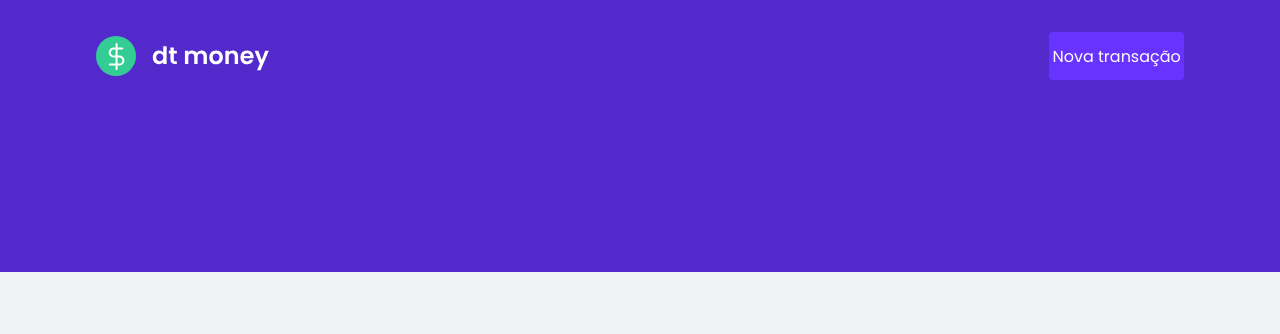
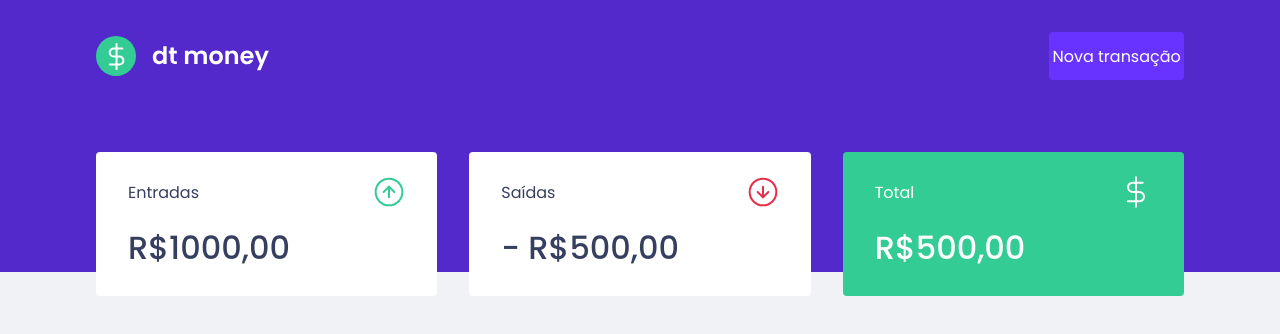
Before and after one commit to David-TM12/djmoney, a React (Create React App) app: page / in a window 1280 px wide. Shown: the top 334 px of the page. Built offline with nearby package versions, Linux system fonts and the light colour scheme.

Commit message:
Componente: Summary

```diff
--- a/public/index.html
+++ b/public/index.html
@@ -8,7 +8,7 @@
     <link rel="shortcut icon" href="favicon.png" type="image/png">
     <title>djmoney</title>
 
-    <link href="https://fonts.googleapis.com/css2?family=Poppins:wght@400;600&display=swap" rel="stylesheet">
+    <link href="https://fonts.googleapis.com/css2?family=Poppins:wght@400;500;600&display=swap" rel="stylesheet">
   </head>
   <body>
     <noscript>You need to enable JavaScript to run this app.</noscript>
--- a/src/App.tsx
+++ b/src/App.tsx
@@ -1,3 +1,4 @@
+import { Dashboard } from "./components/Dashboard";
 import { Header } from "./components/Header";
 import { GlobalStyle } from "./styles/global";
 
@@ -5,6 +6,7 @@
   return (
     <>
      <Header />
+     <Dashboard />
       <GlobalStyle />
     </>
   );
--- /dev/null
+++ b/src/components/Dashboard/index.tsx
@@ -0,0 +1,11 @@
+import { Summary } from "../Summary";
+
+import { Container } from "./styles";
+
+export function Dashboard () {
+  return (
+    <Container>
+      <Summary />
+    </Container>
+  );
+}
--- /dev/null
+++ b/src/components/Dashboard/styles.ts
@@ -0,0 +1,7 @@
+import styled from "styled-components";
+
+export const Container = styled.main`
+  max-width: 1120px;
+  margin: 0 auto;
+  padding: 2.5rem 1rem;
+`;
--- /dev/null
+++ b/src/components/Summary/index.tsx
@@ -0,0 +1,36 @@
+import incomeImg from '../../assets/income.svg';
+import outcomeImg from '../../assets/outcome.svg';
+import totalImg from '../../assets/total.svg';
+
+import { Container } from "./styles";
+
+export function Summary(){
+
+  return (
+    <Container >
+      <div>
+        <header>
+          <p>Entradas</p>
+          <img src={incomeImg} alt="Entradas" />
+        </header>
+        <strong>R$1000,00</strong>
+      </div>
+
+      <div>
+        <header>
+          <p>Saídas</p>
+          <img src={outcomeImg} alt="Saídas" />
+        </header>
+        <strong>- R$500,00</strong>
+      </div>
+
+      <div className='highlight-background'>
+        <header>
+          <p>Total</p>
+          <img src={totalImg} alt="Total" />
+        </header>
+        <strong>R$500,00</strong>
+      </div>
+    </Container>
+  );
+}
--- /dev/null
+++ b/src/components/Summary/styles.ts
@@ -0,0 +1,35 @@
+import styled from "styled-components";
+
+export const Container = styled.div`
+  display: grid;
+  grid-template-columns: repeat(3, 1fr);
+  gap: 2rem;
+  margin-top: -10rem;
+
+  div {
+    background: var(--shape);
+    padding: 1.5rem 2rem;
+    border-radius: 0.25rem;
+    color: var(--text-title);
+
+    header {
+      display: flex;
+      align-items: center;
+      justify-content: space-between;
+    }
+
+    strong {
+
+      display: block;
+      margin-top: 1rem;
+      font-size: 2rem;
+      font-weight: 500;
+      line-height: 3rem;
+    }
+
+    &.highlight-background {
+      background: var(--green);
+      color: #FFF;
+    }
+  }
+`;
--- a/src/styles/global.ts
+++ b/src/styles/global.ts
@@ -4,6 +4,7 @@
   :root {
     --background: #f0f2f5;
     --red: #E52E4D;
+    --green: #33CC95;
     --blue: #5429CC;
 
     --blue-light: #6933FF;
```
